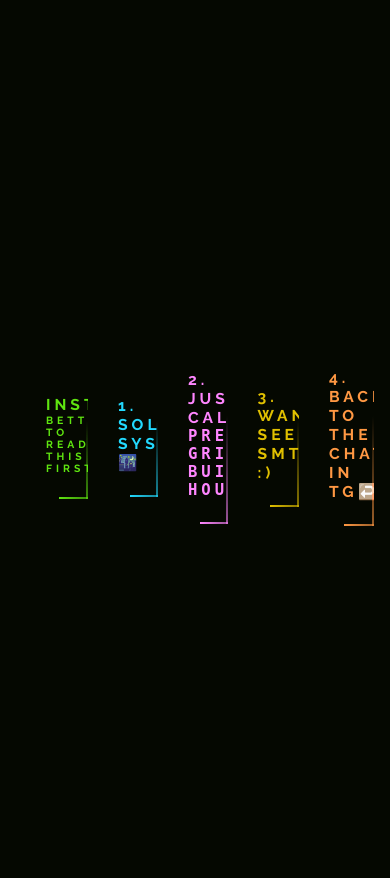
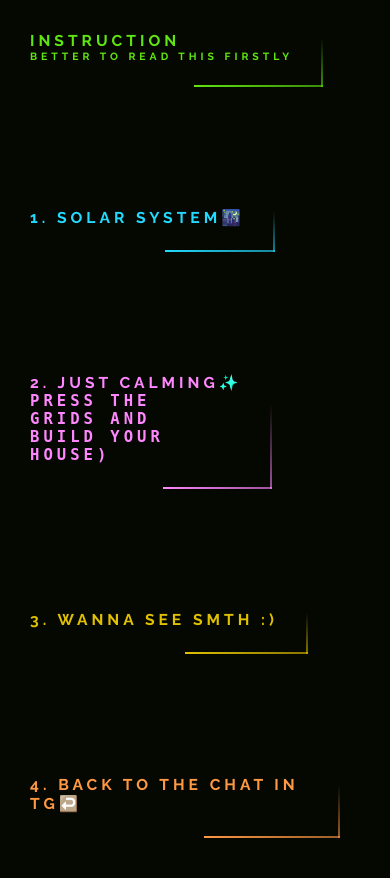
Before and after one commit to W-Mirshod/fun, a Django app: page /just-choose in a window 390 px wide. Before the commit the page ends 526 px from the top, so only its background shows below. Run offline with Django 5.2, Linux system fonts and the light colour scheme.

Commit message:
some improvement

```diff
--- a/main/templates/choices.html
+++ b/main/templates/choices.html
@@ -1,51 +1,39 @@
 {% load static %}
 
 <!DOCTYPE html>
-<html lang="en" xmlns="http://www.w3.org/1999/html">
+<html lang="en">
 <head>
     <meta charset="UTF-8">
     <meta name="viewport" content="width=device-width, initial-scale=1.0">
     <title>Choices For Orange</title>
     <link rel="stylesheet" href="{% static 'css/style.css' %}">
-    <link rel="icon" type="image/x-icon"
-          href="https://cdn-icons-png.flaticon.com/512/135/135620.png">
+    <link rel="icon" type="image/x-icon" href="https://cdn-icons-png.flaticon.com/512/135/135620.png">
     <style>
-        /* Base styles for larger screens (PC) */
+        /* Base styles for all screens */
         nav {
             display: flex;
-            flex-wrap: wrap;
+            flex-wrap: wrap; /* Allow wrapping */
+            gap: 1rem; /* Add spacing between items */
         }
 
         a {
-            font-size: 1vw; /* Adjust as needed for larger screens */
-            margin-right: 1rem; /* Add some spacing */
+            font-size: 1vw; /* Adjust font size as needed */
+            display: inline-block; /* Ensure items are in a row */
+            text-decoration: none; /* Remove underline */
         }
 
-        /* Media query for phones and smaller screens */
+        /* Media query to adjust font size for smaller screens */
         @media (max-width: 600px) {
-            nav {
-                display: block; /* Stack items vertically on small screens */
-            }
-
             a {
-                font-size: 4vw; /* Adjust font size to be more readable on phones */
-                margin-right: 0; /* Remove horizontal spacing */
-                margin-bottom: 1rem; /* Add vertical spacing between links */
-                display: block; /* Ensure links stack vertically */
-            }
-
-            /* Additional adjustments if needed */
-            body {
-                padding: 1rem; /* Add padding for better spacing */
+                font-size: 4vw; /* Adjust font size for readability on small screens */
             }
         }
     </style>
-
-
 </head>
 
 <body>
 
+<nav>
     <a href="{% url 'orange' %}">
         <span></span>
         <span></span>
@@ -90,6 +78,7 @@
         <span></span>
         4. Back to the Chat in Tg↩️
     </a>
+</nav>
 
 </body>
 </html>
```
Lines whose indentation alone changed are shown as unchanged.
